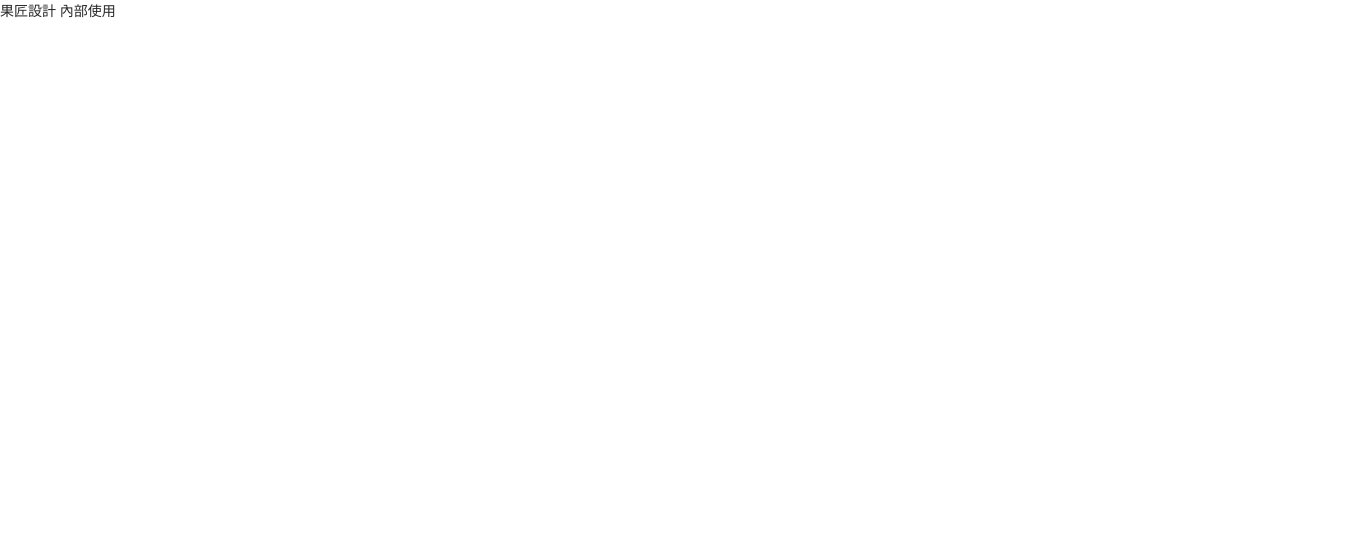
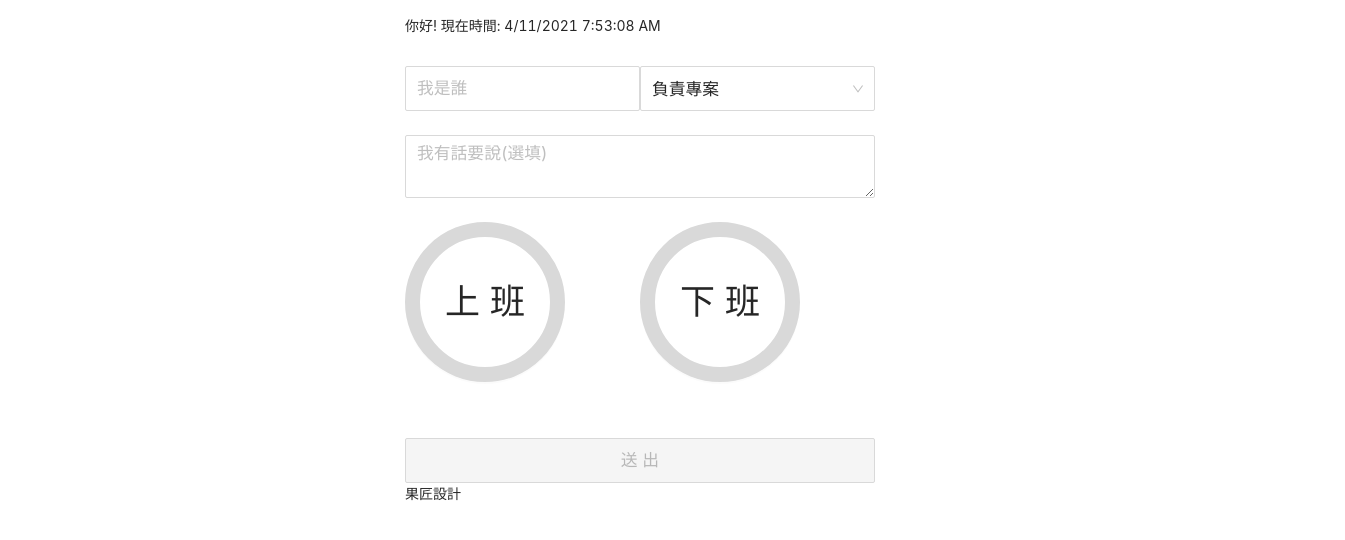
Before and after one commit to goodjobCo/personnel, a React (Create React App) app: page /Hrm/1 in a window 1280 px wide. Shown: the top 540 px of the page, 1345 px wide, since content can reach past the window. Built offline with nearby package versions, Linux system fonts and the light colour scheme.

Commit message:
feat: id 路由設定

```diff
--- a/src/App.js
+++ b/src/App.js
@@ -9,7 +9,7 @@ import {Hrm} from './pages/Hrm'
 const App = () => (
   <Switch>
       <Route path="/" exact component={Home} />
-      <Route path="/Hrm" exact component={Hrm} />
+      <Route path="/Hrm/:id" exact component={Hrm} />
       { /* 路径不存在，则回到主页。 */ }
       <Route component={Home} />
     </Switch>
--- a/src/pages/Home.js
+++ b/src/pages/Home.js
@@ -77,7 +77,7 @@ export const Home = props => {
 
   return (
     <div>
-      果匠設計 內部使用
+      果匠設計
     </div>
   );
 }
```
